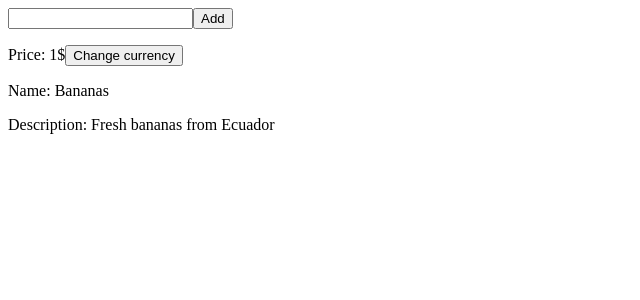
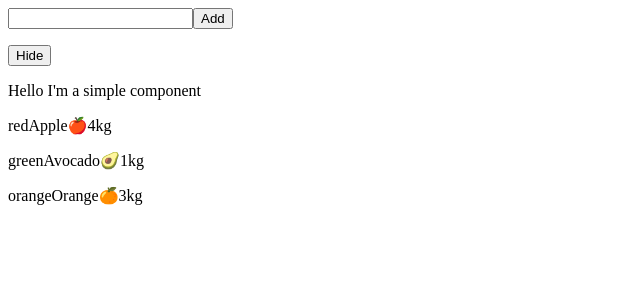
Before and after one commit to SAMVELMAR/SAMVELMAR-react-js_demo, a React (Create React App) app: page / in a window 1280 px wide. Shown: the top 300 px of the page, without its empty margins (0-640 px from the left). Built offline with nearby package versions, Linux system fonts and the light colour scheme.

Commit message:
class_Components_With_Icons

```diff
--- a/src/App.js
+++ b/src/App.js
@@ -1,16 +1,16 @@
 import React from 'react';
-import Product from './Components/Product';
-import Input from './Components/input';
+//import Product from './Components/Product';
+import Input from './Components/Input';
 
 function App() {
   return (
     <div>
       <Input/>
-      <Product
+      {/* <Product
       price = '1$'
       name ='Bananas'
       description = 'Fresh bananas from Ecuador'
-      />
+      /> */}
     </div>
   );
 }
--- a/src/Components/Input.js
+++ b/src/Components/Input.js
@@ -4,7 +4,28 @@ class Input extends Component {
 
     state = {
         inputValue: '',
-        showValue: ''
+        showValue: '',
+        showText: true,
+        fruits: [
+            {
+                name: 'Apple',
+                color: 'red',
+                weight: 4,
+                icon: '🍎'
+            },
+            {
+                name: 'Avocado',
+                color: 'green',
+                weight: 1,
+                icon: '🥑'
+            },
+            {
+                name: 'Orange',
+                color: 'orange',
+                weight: 3,
+                icon: '🍊'
+            }
+        ]
     }
 
     handleChangeInput = event =>{
@@ -21,8 +42,25 @@ class Input extends Component {
         })
     }
 
+    hideText = () =>{
+        this.setState({
+            showText: !this.state.showText
+        })
+
+    }
 
     render(){
+        let {showText} = this.state
+
+
+        let fruits = this.state.fruits.map((fruit, index) =>
+        <p key={index}>
+        {fruit.color}
+        {fruit.name}
+        {fruit.icon}
+        {fruit.weight}kg
+        </p>
+        )
 
         return(
                 <div>
@@ -33,6 +71,47 @@ class Input extends Component {
                 />
                 <button onClick = {this.handleAddButtonClick}>Add</button>
                 <p>{this.state.showValue}</p>
+
+                <button onClick = {this.hideText}>
+                 {
+                     showText ? 'Hide':'Show'
+                 }
+
+                </button>
+                {/* {
+                    showText ?
+                        <p>Hello I'm a simple component</p>
+                        :
+                        <p>There's nothing to show</p>
+
+                } */}
+
+                {/* {
+                    showText ?
+                        <p>Hello I'm a simple component</p>
+                        :
+                        null
+                } */}
+
+                 {
+                    showText && <p>Hello I'm a simple component</p>
+                 }
+
+
+                {
+                    fruits
+                }
+
+                {/* {
+                    this.state.fruits.map(({color, name, icon, weight}, index) =>
+                    <p key={index}>
+                    {color}
+                    {name}
+                    {icon}
+                    {weight}kg
+                    </p>
+                    )
+                } */}
                 </div>
         )
     }
```
